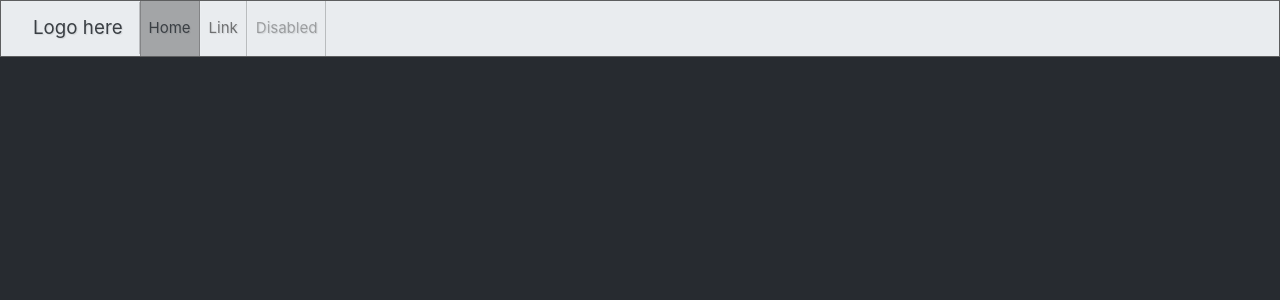
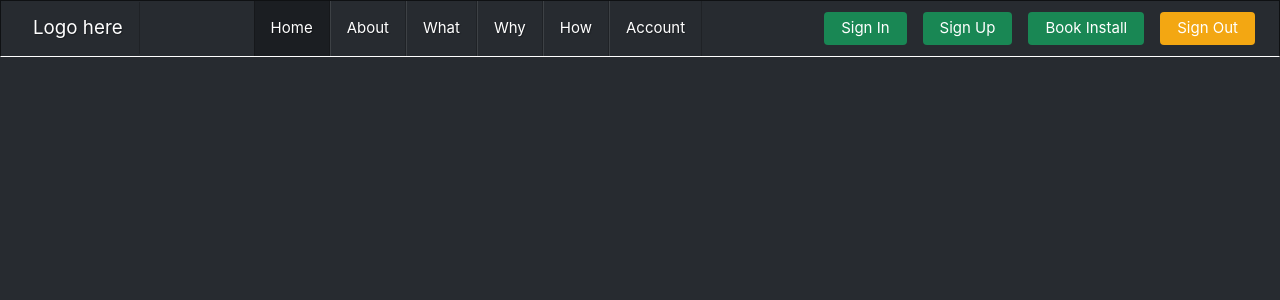
Before and after one commit to LukeGarnham/Wired-and-Wiser-MS3, a Flask app: page / in a window 1280 px wide. Shown: the top 300 px of the page. Run offline with Flask 2, Linux system fonts and the light colour scheme; some libraries are stand-ins or nearby versions.

Commit message:
Modified the navigation bar.

```diff
--- a/static/css/style.css
+++ b/static/css/style.css
@@ -0,0 +1,23 @@
+.navbar {
+    border-bottom: 1px solid #fff;
+}
+
+.button {
+    text-align: center;
+    vertical-align: middle;
+    font-weight: 400;
+    font-size: 0.9375rem;
+    border: 1px solid transparent;
+    line-height: 1.5;
+    border-radius: 0.25rem;
+}
+
+.green {
+    background-color: #198754;
+    color: #fff;
+}
+
+.orange {
+    background-color: #F3A712;
+    color: #fff;
+}
--- a/templates/base.html
+++ b/templates/base.html
@@ -5,6 +5,8 @@
     <meta name="viewport" content="width=device-width, initial-scale=1.0">
     <!-- Link to Bootswatch v4.5 CSS CDN: https://www.bootstrapcdn.com/bootswatch/ -->
     <link rel="stylesheet" href="https://stackpath.bootstrapcdn.com/bootswatch/4.5.2/slate/bootstrap.min.css" type="text/css">
+    <!-- Link to FontAwesome v4.7 CDN: https://fontawesome.com/account/cdn -->
+    <link rel="stylesheet" href="https://use.fontawesome.com/releases/v5.15.1/css/all.css" integrity="sha384-vp86vTRFVJgpjF9jiIGPEEqYqlDwgyBgEF109VFjmqGmIY/Y4HV4d3Gp2irVfcrp" crossorigin="anonymous">
     <!-- Link to project CSS file -->
     <link rel="stylesheet" href="{{ url_for('static', filename='css/style.css') }}" type="text/css">
     {% block styles %}
@@ -14,24 +16,66 @@
 <body>
     <header>
         <!-- The original code for the below navbar was copied from: https://getbootstrap.com/docs/4.5/components/navbar/#toggler -->
-        <nav class="navbar navbar-expand-lg navbar-light bg-light">
+        <nav class="navbar navbar-expand-lg">
             <a class="navbar-brand" href="#">Logo here</a>
-            <button class="navbar-toggler" type="button" data-toggle="collapse" data-target="#navbarTogglerDemo02" aria-controls="navbarTogglerDemo02" aria-expanded="false" aria-label="Toggle navigation">
-                <span class="navbar-toggler-icon"></span>
+            <button class="navbar-toggler border-white" type="button" data-toggle="collapse" data-target="#navbarTogglerDemo02" aria-controls="navbarTogglerDemo02" aria-expanded="false" aria-label="Toggle navigation">
+                <i class="fas fa-bars text-white"></i>
             </button>
 
             <div class="collapse navbar-collapse" id="navbarTogglerDemo02">
-                <ul class="navbar-nav mr-auto mt-2 mt-lg-0">
+                <ul class="navbar-nav mx-auto mt-2 mt-lg-0">
                     <li class="nav-item active">
-                        <a class="nav-link" href="#">Home <span class="sr-only">(current)</span></a>
+                        <a class="nav-link px-3" href="{{ url_for('base') }}">Home</a>
                     </li>
                     <li class="nav-item">
-                        <a class="nav-link" href="#">Link</a>
+                        <a class="nav-link px-3" href="#">About</a>
                     </li>
                     <li class="nav-item">
-                        <a class="nav-link disabled" href="#" tabindex="-1" aria-disabled="true">Disabled</a>
+                        <a class="nav-link px-3" href="#" >What</a>
+                    </li>
+                    <li class="nav-item">
+                        <a class="nav-link px-3" href="#" >Why</a>
+                    </li>
+                    <li class="nav-item">
+                        <a class="nav-link px-3" href="#" >How</a>
+                    </li>
+                    <li class="nav-item">
+                        <a class="nav-link px-3" href="#" >Account</a>
+                    </li>
+                    <li class="nav-item d-lg-none">
+                        <a class="nav-link px-3" href="#" >Sign In</a>
+                    </li>
+                    <li class="nav-item d-lg-none">
+                        <a class="nav-link px-3" href="#" >Sign Up</a>
+                    </li>
+                    <li class="nav-item d-lg-none">
+                        <a class="nav-link px-3" href="#" >Book Install</a>
+                    </li>
+                    <li class="nav-item d-lg-none">
+                        <a class="nav-link px-3" href="#" >Sign Out</a>
                     </li>
                 </ul>
+
+                <a class="px-2 d-none d-lg-block" href="#" >
+                    <button type="button" class="button green px-3 py-1">
+                        Sign In
+                    </button>
+                </a>
+                <a class="px-2 d-none d-lg-block" href="#" >
+                    <button type="button" class="button green px-3 py-1">
+                        Sign Up
+                    </button>
+                </a>
+                <a class="px-2 d-none d-lg-block" href="#" >
+                    <button type="button" class="button green px-3 py-1">
+                        Book Install
+                    </button>
+                </a>
+                <a class="px-2 d-none d-lg-block" href="#" >
+                    <button type="button" class="button orange px-3 py-1">
+                        Sign Out
+                    </button>
+                </a>
             </div>
         </nav>
     </header>
```
